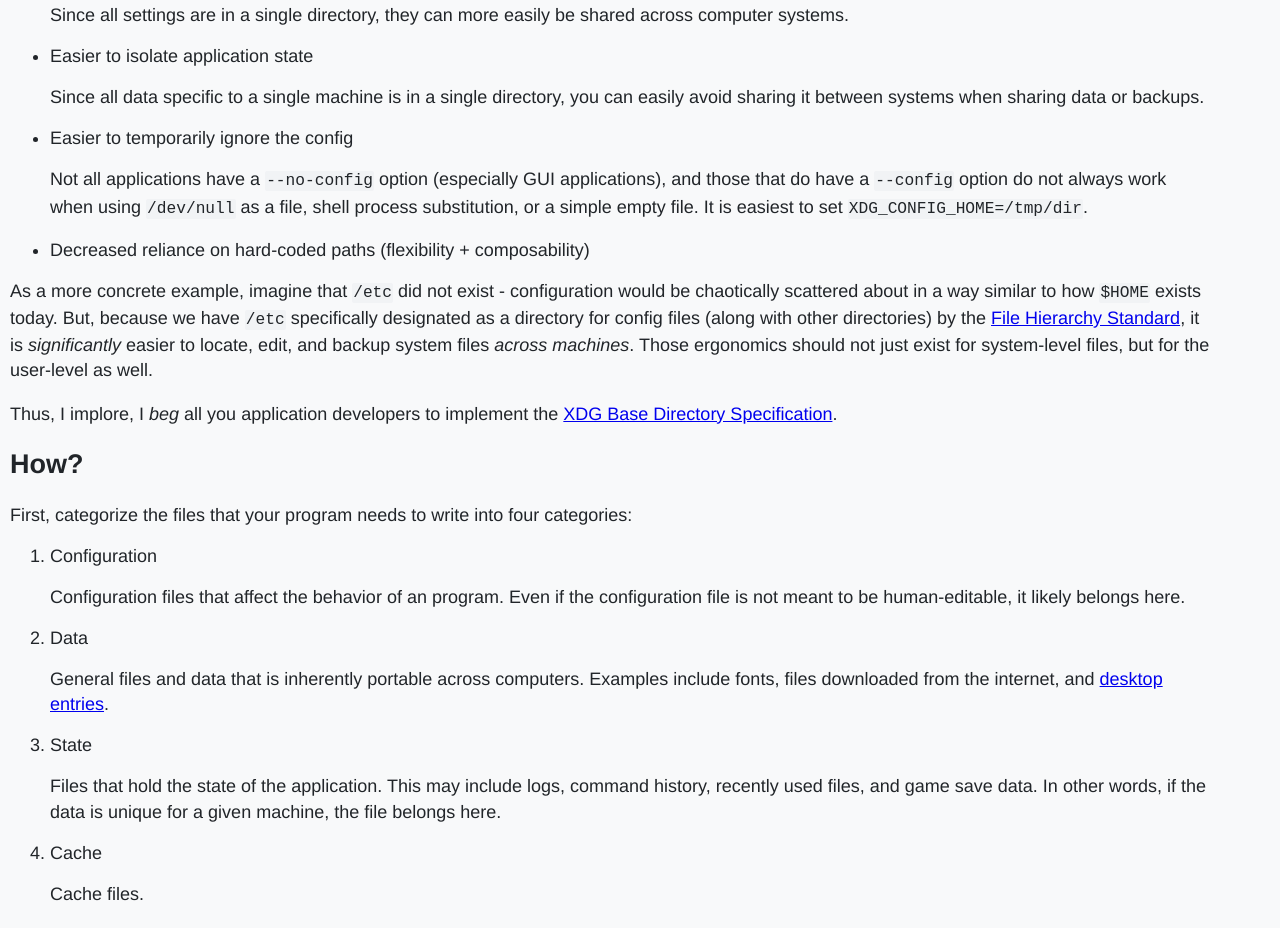
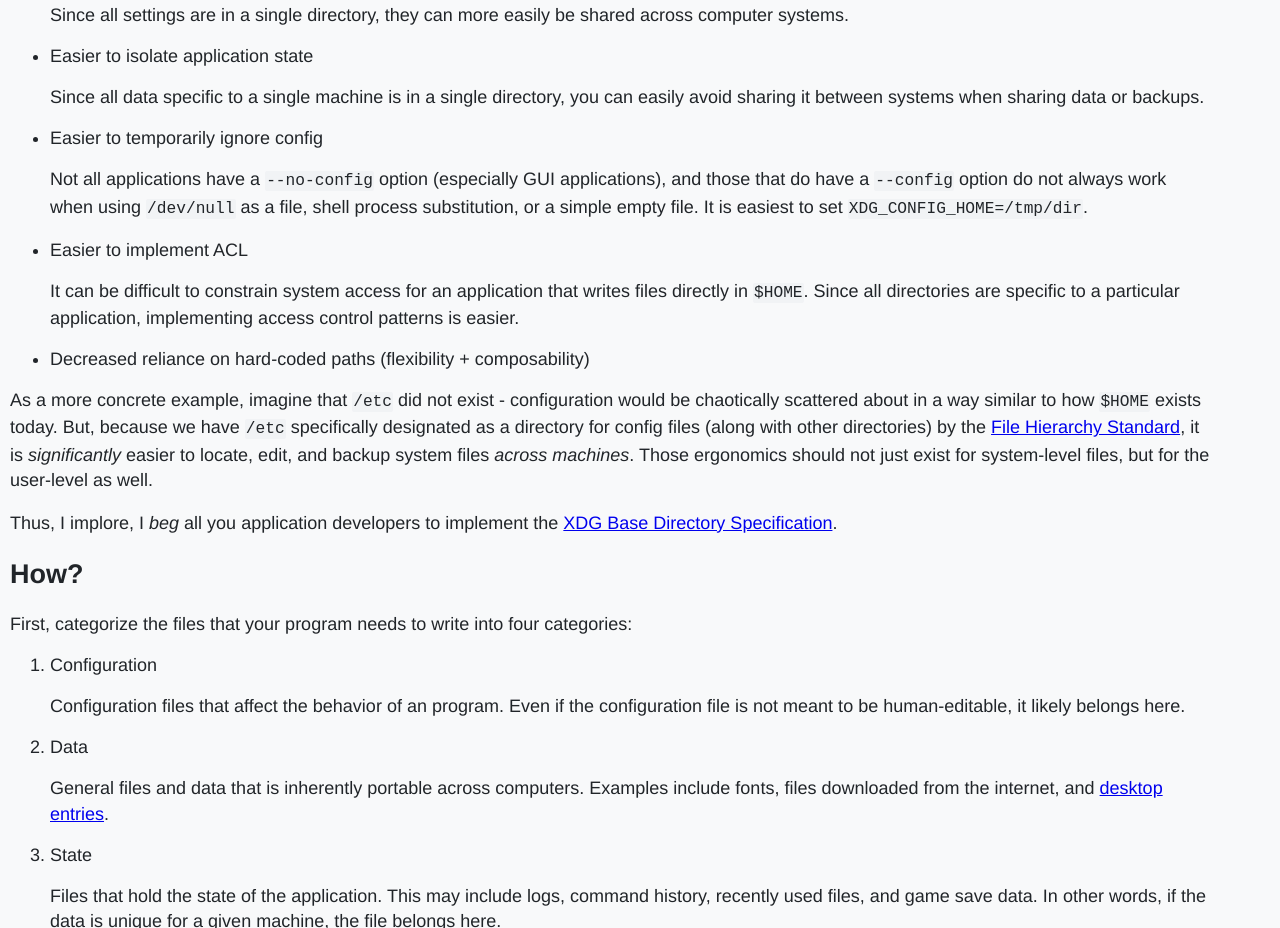
Before and after one commit to fox-projects/xdgbasedirectoryspecification.com, a plain HTML site: page index.html in a window 1280 px wide. Shown: the part 1434-2362 px from the top of the page. Drawn offline with Linux system fonts and the light colour scheme.

Commit message:
add point about ACL

```diff
--- a/index.html
+++ b/index.html
@@ -160,8 +160,10 @@ Videos/</code></pre>
 	<p>Since all settings are in a single directory, they can more easily be shared across computer systems.</p>
 	<li>Easier to isolate application state</li>
 	<p>Since all data specific to a single machine is in a single directory, you can easily avoid sharing it between systems when sharing data or backups.</p>
-	<li>Easier to temporarily ignore the config</li>
+	<li>Easier to temporarily ignore config</li>
 	<p>Not all applications have a <code>--no-config</code> option (especially GUI applications), and those that do have a <code>--config</code> option do not always work when using <code>/dev/null</code> as a file, shell process substitution, or a simple empty file. It is easiest to set <code>XDG_CONFIG_HOME=/tmp/dir</code>.</p>
+	<li>Easier to implement ACL</li>
+	<p>It can be difficult to constrain system access for an application that writes files directly in <code>$HOME</code>. Since all directories are specific to a particular application, implementing access control patterns is easier.</p>
 	<li>Decreased reliance on hard-coded paths (flexibility + composability)</li>
 </ul>
 
```
